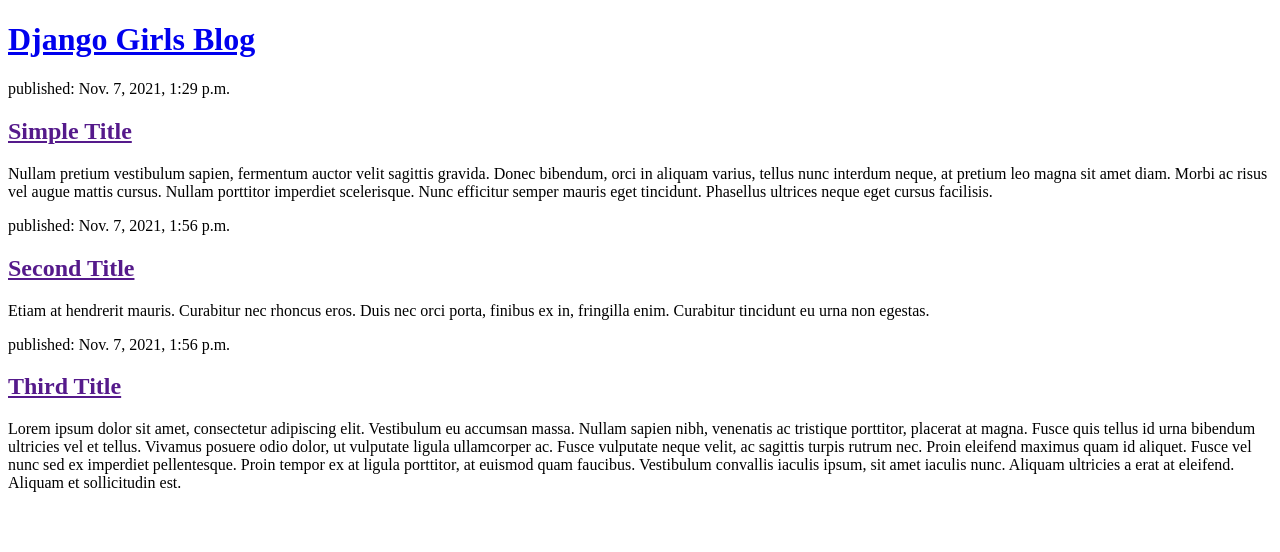
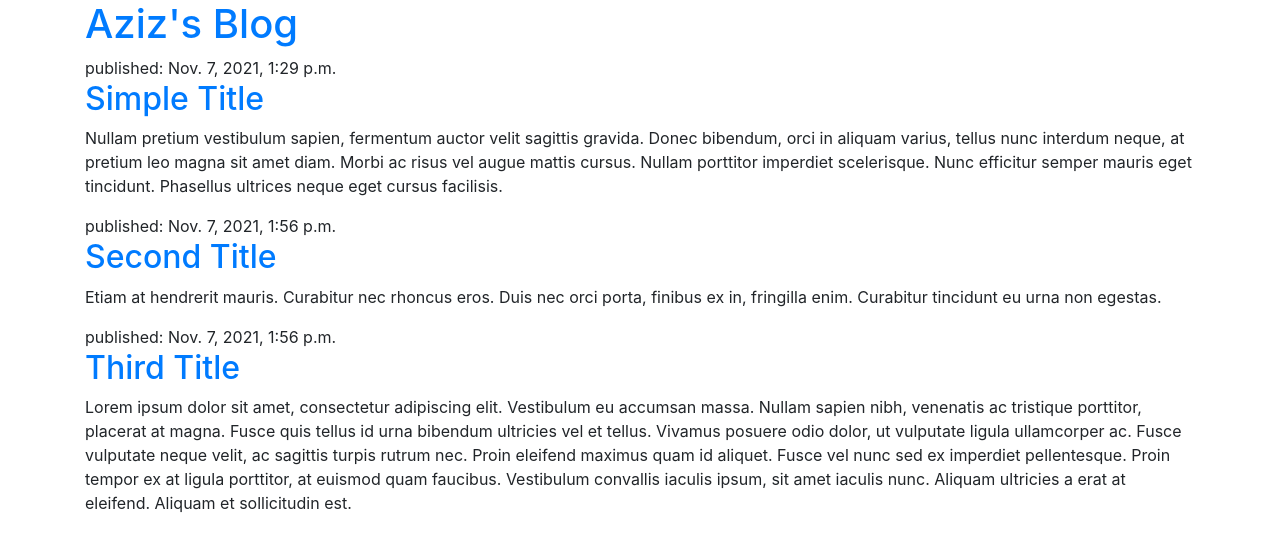
Before and after one commit to zihinbender/djangogirls, a Django app: page / in a window 1280 px wide. Shown: the top 552 px of the page. Run offline with Django 3.2, Linux system fonts and the light colour scheme; data comes from the database, SQL or seed files in the repository; both versions use the stored data as it was after the commit.

Commit message:
personal blog completed

```diff
--- a/mysite/blog/templates/blog/post_list.html
+++ b/mysite/blog/templates/blog/post_list.html
@@ -1,19 +1,33 @@
+{% load static %}
+
 <!DOCTYPE html>
 <html>
     <head>
         <title>Django Girls blog</title>
+        <link rel="stylesheet" href="https://cdn.jsdelivr.net/npm/bootstrap@4.5.3/dist/css/bootstrap.min.css" integrity="sha384-TX8t27EcRE3e/ihU7zmQxVncDAy5uIKz4rEkgIXeMed4M0jlfIDPvg6uqKI2xXr2" crossorigin="anonymous">
+        <link rel="stylesheet" href="{% static 'css/blog.css' %}">
+        <link href="//fonts.googleapis.com/css?family=Lobster&subset=latin,latin-ext" rel="stylesheet" type="text/css">
     </head>
     <body>
-        <header>
-            <h1><a href="/">Django Girls Blog</a></h1>
+        <header class="page-header">
+            <div class="container">
+                <h1><a href="/">Aziz's Blog</a></h1>
+            </div>
+
         </header>
 
+        <div class="container">
+            <div class="row">
+                <div class="col">
                     {% for post in posts %}
-        <article>
+                    <article class="post">
                         <time>published: {{ post.published_date }} </time>
                         <h2><a href=""> {{ post.title }} </a></h2>
                         <p> {{ post.text }} </p>
                     </article>
                     {% endfor %}
+                </div>
+            </div>
+        </div>
     </body>
 </html>
```
Also changed, not shown: mysite/db.sqlite3. Lines whose indentation alone changed are shown as unchanged.
